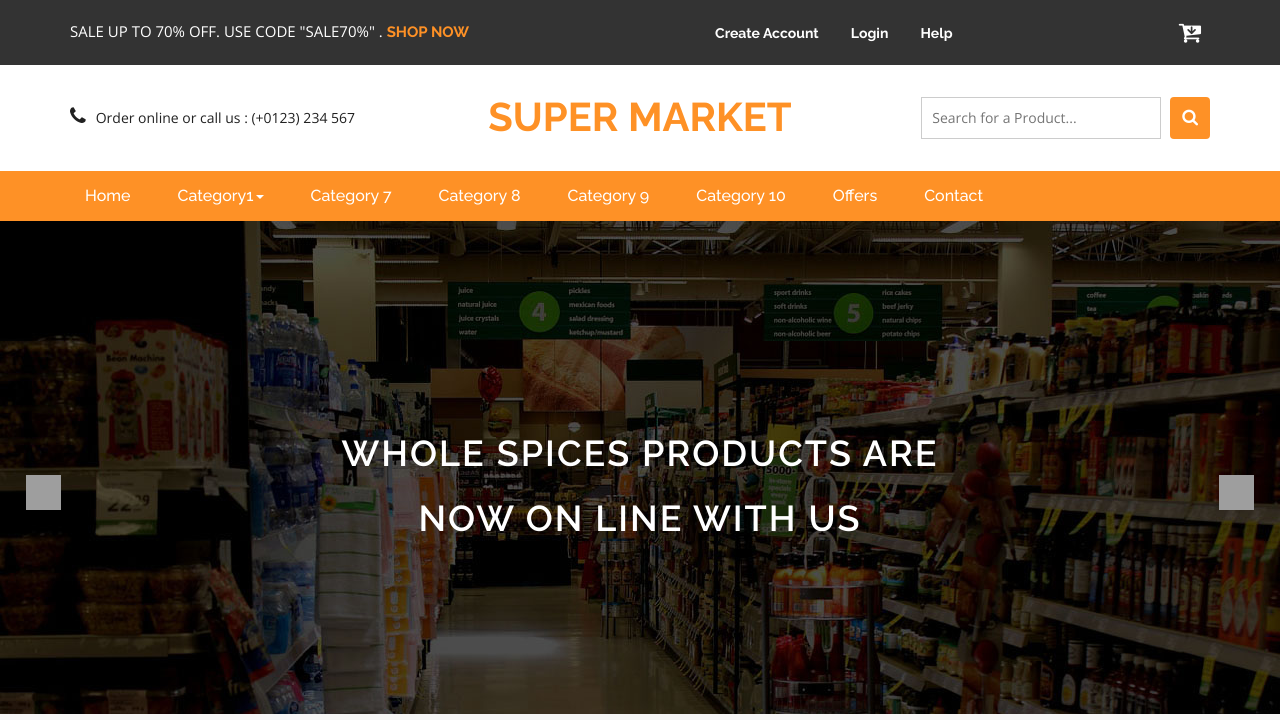
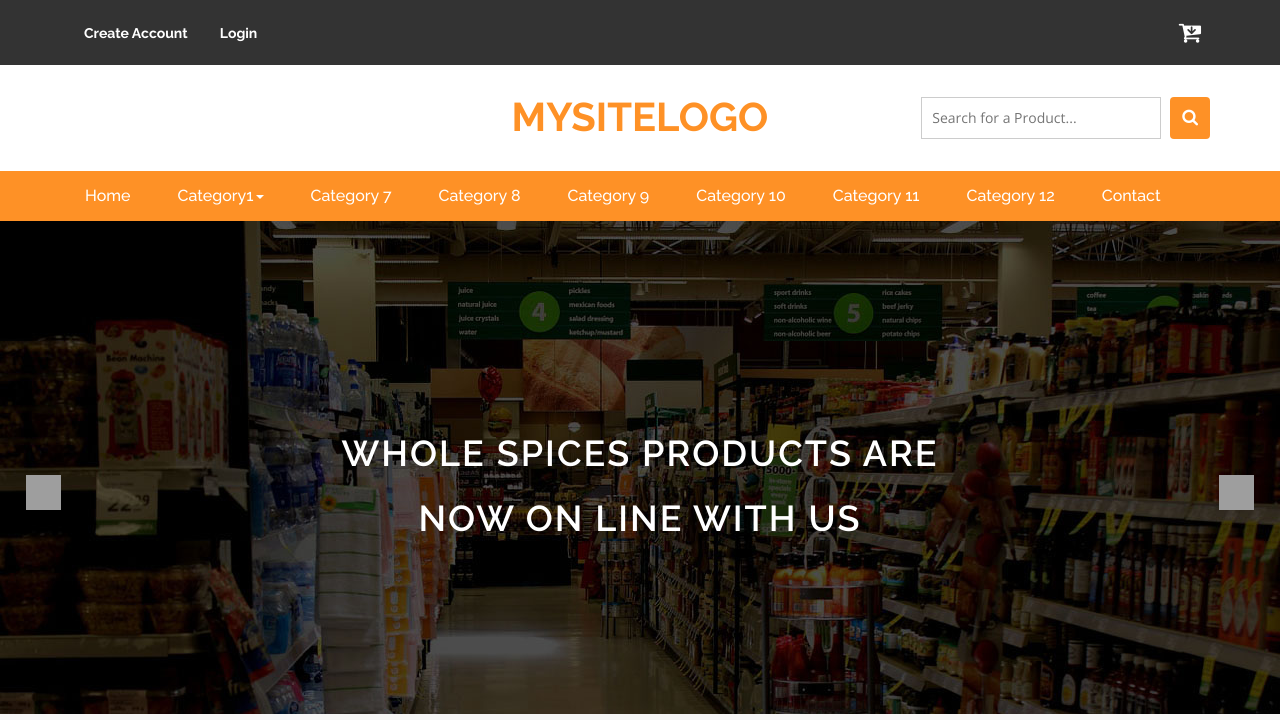
Before and after one commit to inkersgithub/Pharm, a PHP site: page / in a window 1280 px wide. Shown: the top 720 px of the page. Run offline with PHP 8.4, Linux system fonts and the light colour scheme; grey boxes are pictures that could not be loaded.

Commit message:
Added category 11 and 12

```diff
--- a/css/style.css
+++ b/css/style.css
@@ -128,7 +128,7 @@ button.btn.btn-default.search:hover {
 .agile-login {
     float: left;
     width: 40%;
-    text-align: center;
+    text-align: left;
     padding: 9px 0;
 }
 .agile-login ul li {
--- a/gourmet.php
+++ b/gourmet.php
@@ -49,7 +49,7 @@ Smartphone Compatible web template, free webdesigns for Nokia, Samsung, LG, Sony
 				<ul>
 					<li><a href="registered.html"> Create Account </a></li>
 					<li><a href="login.html">Login</a></li>
-					<li><a href="contact.html">Help</a></li>
+
 
 				</ul>
 			</div>
@@ -130,7 +130,8 @@ Smartphone Compatible web template, free webdesigns for Nokia, Samsung, LG, Sony
 									<li><a href="gourmet.php">Category 8</a></li>
 									<li><a href="gourmet.php">Category 9</a></li>
 									<li><a href="gourmet.php">Category 10</a></li>
-									<li><a href="offers.php">Offers</a></li>
+									<li><a href="gourmet.php">Category 11</a></li>
+                                    <li><a href="gourmet.php">Category 12</a></li>
 									<li><a href="contact.php">Contact</a></li>
 								</ul>
 							</div>
--- a/index.php
+++ b/index.php
@@ -44,14 +44,12 @@ Smartphone Compatible web template, free webdesigns for Nokia, Samsung, LG, Sony
 <!-- header -->
 	<div class="agileits_header">
 		<div class="container">
-			<div class="w3l_offers">
-				<p>SALE UP TO 70% OFF. USE CODE "SALE70%" . <a href="products.php">SHOP NOW</a></p>
-			</div>
+
 			<div class="agile-login">
 				<ul>
 					<li><a href="registered.php"> Create Account </a></li>
 					<li><a href="login.php">Login</a></li>
-					<li><a href="contact.php">Help</a></li>
+
 
 				</ul>
 			</div>
@@ -69,13 +67,10 @@ Smartphone Compatible web template, free webdesigns for Nokia, Samsung, LG, Sony
 	<div class="logo_products">
 		<div class="container">
 		<div class="w3ls_logo_products_left1">
-				<ul class="phone_email">
-					<li><i class="fa fa-phone" aria-hidden="true"></i>Order online or call us : (+0123) 234 567</li>
 
-				</ul>
 			</div>
 			<div class="w3ls_logo_products_left">
-				<h1><a href="index.php">super Market</a></h1>
+				<h1><a href="index.php">MySiteLogo</a></h1>
 			</div>
 		<div class="w3l_search">
 			<form action="#" method="post">
@@ -130,7 +125,8 @@ Smartphone Compatible web template, free webdesigns for Nokia, Samsung, LG, Sony
 									<li><a href="gourmet.php">Category 8</a></li>
 									<li><a href="gourmet.php">Category 9</a></li>
 									<li><a href="gourmet.php">Category 10</a></li>
-									<li><a href="offers.php">Offers</a></li>
+									<li><a href="gourmet.php">Category 11</a></li>
+                                    <li><a href="gourmet.php">Category 12</a></li>
 									<li><a href="contact.php">Contact</a></li>
 								</ul>
 							</div>
```
